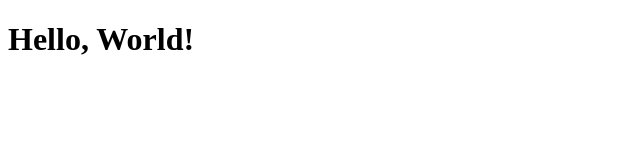
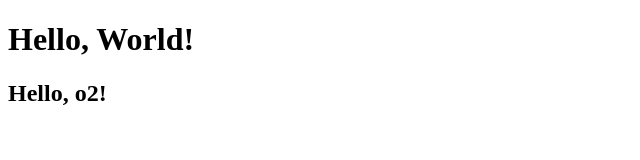
Before and after one commit to lleeeuuuuanchik/project, a plain HTML site: page index.html in a window 1280 px wide. Shown: the whole page, without its empty margins (0-640 px from the left). Drawn offline with Linux system fonts and the light colour scheme.

Commit message:
add new h2 tag

```diff
--- a/index.html
+++ b/index.html
@@ -7,5 +7,6 @@
 </head>
 <body>
     <h1>Hello, World!</h1>
+    <h2>Hello, o2!</h2>
 </body>
 </html>
```
